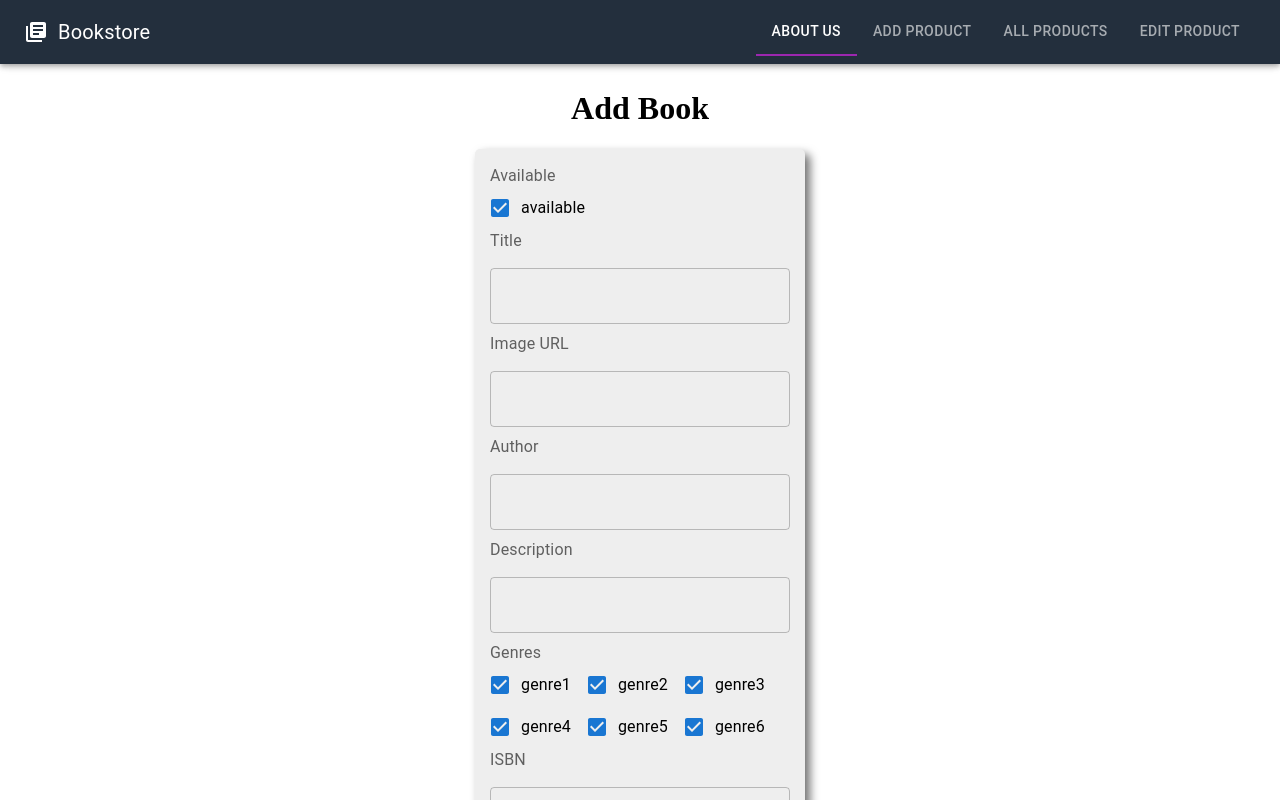
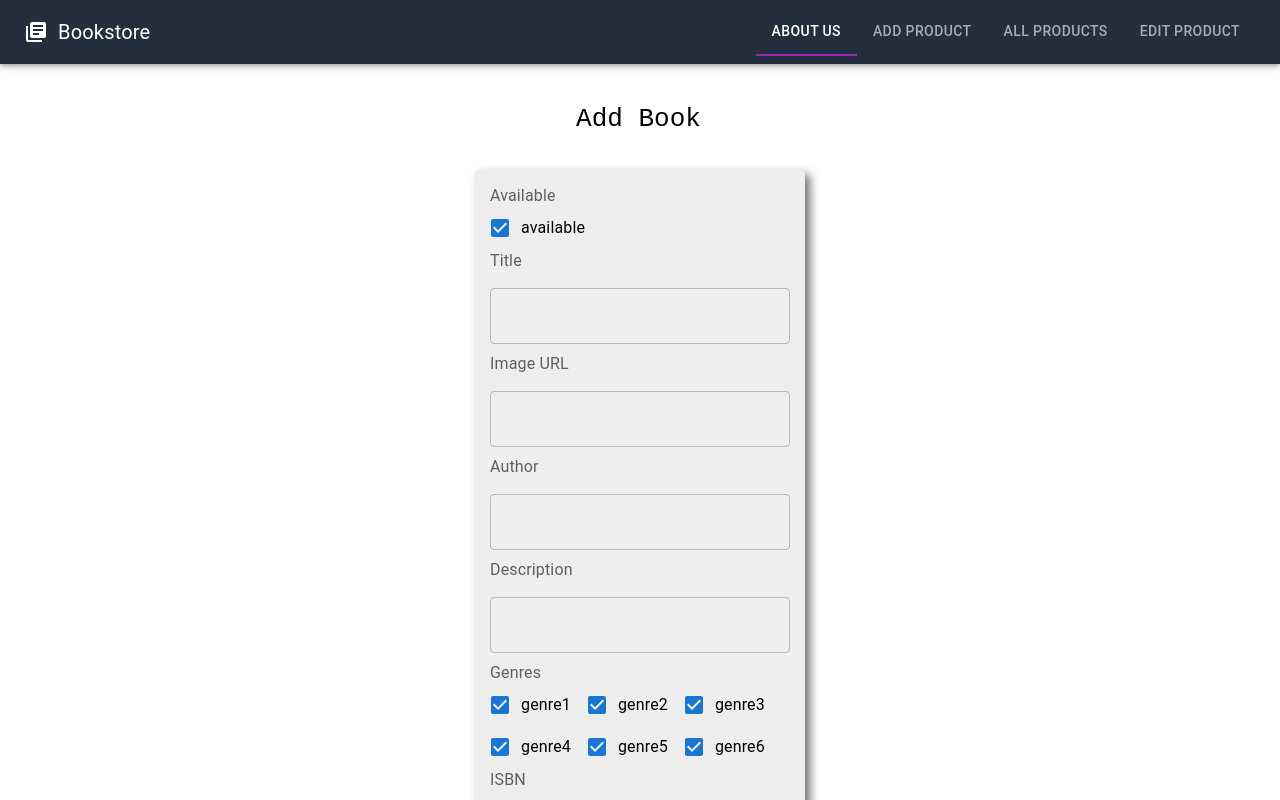
Before and after one commit to crawford134/FullstackBookstoreDemo, a React (Create React App) app in the folder Frontend/: page /add in a window 1280 px wide. Shown: the top 800 px of the page. Built offline with nearby package versions, Linux system fonts and the light colour scheme.

Commit message:
Added the Typing Style to some Text

```diff
--- a/Frontend/src/components/AboutUs.js
+++ b/Frontend/src/components/AboutUs.js
@@ -2,6 +2,10 @@
 
 export default function AboutUs() {
   return (
-    <div>About Us</div>
+    <div class="About-wrapper">
+      <div class="About-typing">
+        This is the About Page.
+      </div>
+    </div>
   )
 }
--- a/Frontend/src/components/Book/AddBook.js
+++ b/Frontend/src/components/Book/AddBook.js
@@ -7,7 +7,11 @@
   console.log("AddBook URL: ",URL)
   return (
     <div className='addbook'>
-      <h1>Add Book</h1>
+      <div class="Add-wrapper">
+        <div class="Add-typing">
+          Add Book
+        </div>
+      </div>
       <form className='addform'>
           <FormLabel>Available</FormLabel>
           <br />
--- a/Frontend/src/index.css
+++ b/Frontend/src/index.css
@@ -99,3 +99,49 @@
     max-width: 300px;
     padding: 15px;
 }
+
+.About-wrapper {
+  height: 100vh;
+  /*This part is important for centering*/
+  display: grid;
+  place-items: center;
+}
+
+.About-typing {
+  width: 23ch; /* Change this number based on the number of characters you want to appear */
+  animation: typing 2s steps(22), blink .5s step-end infinite alternate;
+  white-space: nowrap;
+  overflow: hidden;
+  border-right: 3px solid;
+  font-family: monospace;
+  font-size: 2em;
+}
+
+.Add-wrapper {
+  height: 100px;
+  /*This part is important for centering*/
+  display: grid;
+  place-items: center;
+}
+
+.Add-typing {
+  width: 8ch; /* Change this number based on the number of characters you want to appear */
+  animation: typing 2s steps(22), blink .5s step-end infinite alternate;
+  white-space: nowrap;
+  overflow: hidden;
+  border-right: 3px solid;
+  font-family: monospace;
+  font-size: 2em;
+}
+
+@keyframes typing {
+  from {
+    width: 0
+  }
+}
+
+@keyframes blink {
+  50% {
+    border-color: transparent
+  }
+}
```
Lines whose indentation alone changed are shown as unchanged.
